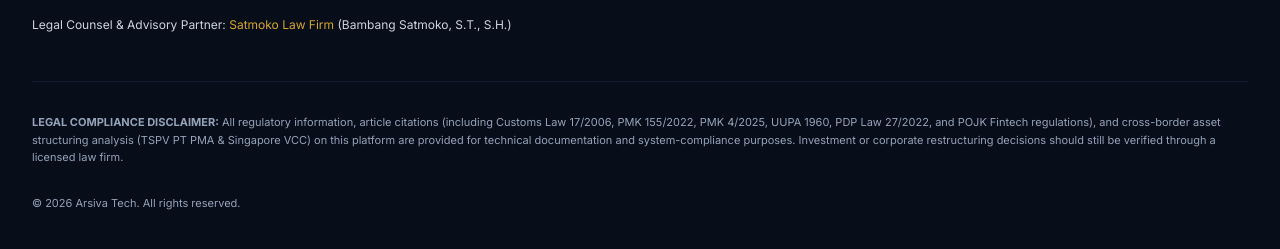
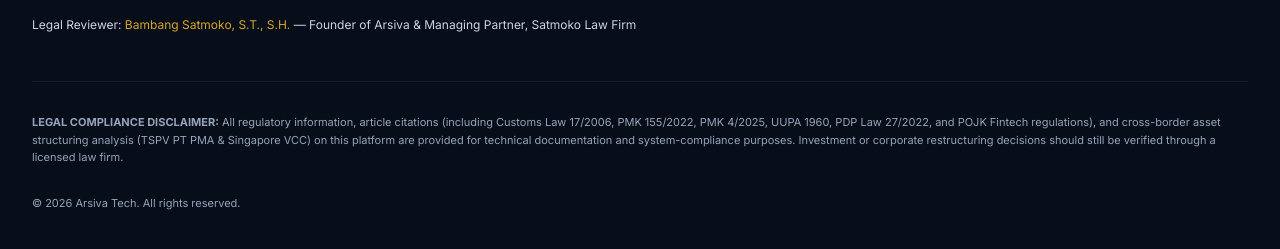
Before and after one commit to brainvolantis-creator/arsiva.tech, a website: page enterprise.html in a window 1280 px wide. Shown: the part 2382-2631 px from the top of the page. Drawn offline with Linux system fonts and the light colour scheme.

Commit message:
Add files via upload

```diff
--- a/enterprise.html
+++ b/enterprise.html
@@ -234,7 +234,7 @@
                         Arsiva adalah entitas induk teknologi kepatuhan hukum kami — mencakup Arsiva Enterprise RWA. <strong class="text-white">Certiva</strong> adalah nama produk yang kami gunakan khusus untuk program CoCreate Pitch 2026 bersama Accio Work (Alibaba.com).
                     </p>
                     <div class="text-slate-300 pt-2">
-                        Legal Counsel & Advisory Partner: <a href="https://satmokolawfirm.id" target="_blank" rel="noopener" class="text-brand-gold hover:underline">Satmoko Law Firm</a> (Bambang Satmoko, S.T., S.H.)
+                        Legal Reviewer: <a href="https://satmokolawfirm.id" target="_blank" rel="noopener" class="text-brand-gold hover:underline">Bambang Satmoko, S.T., S.H.</a> — Founder of Arsiva & Managing Partner, Satmoko Law Firm
                     </div>
                 </div>
                 <div class="space-y-2">
```
